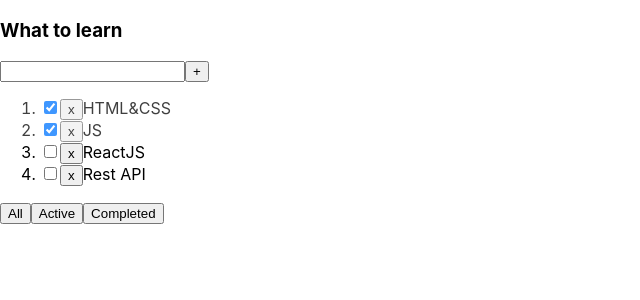
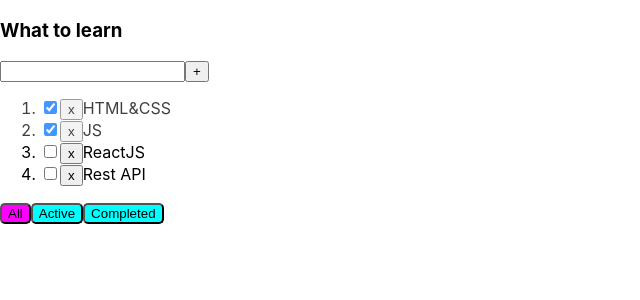
Before and after one commit to YaroshUlad/ToDoList, a React (Create React App) app: page / in a window 1280 px wide. Shown: the top 300 px of the page, without its empty margins (0-640 px from the left). Built offline with nearby package versions, Linux system fonts and the light colour scheme.

Commit message:
create filter for tasks

```diff
--- a/src/App.css
+++ b/src/App.css
@@ -21,3 +21,13 @@
 .completed {
     opacity: 75%;
 }
+
+.filter-active {
+    background-color: fuchsia;
+    border-radius: 5px;
+}
+
+.filter {
+    background-color: aqua;
+    border-radius: 5px;
+}
--- a/src/components/Button.tsx
+++ b/src/components/Button.tsx
@@ -1,8 +1,10 @@
 import React from "react";
+import {FilterType} from "./ToDoList";
 
 type ButtonPropsType = {
     buttonTitle: string
     callBack: () => void
+    classNameActivator: FilterType
 }
 
 export const Button = (props: ButtonPropsType) => {
@@ -11,7 +13,8 @@ export const Button = (props: ButtonPropsType) => {
     }
     return (
         <span>
-            <button onClick={onClickHandler}>{props.buttonTitle}</button>
+            <button className={props.classNameActivator === props.buttonTitle ? 'filter-active' : 'filter'}
+                    onClick={onClickHandler}>{props.buttonTitle}</button>
         </span>
     )
 }
--- a/src/components/ToDoList.tsx
+++ b/src/components/ToDoList.tsx
@@ -9,6 +9,8 @@ type ToDoListPropsType = {
     deleteTask: (taskId: string) => void
     isDoneChanger: (taskId: string, newIsDone: boolean) => void
 }
+
+export type FilterType = 'All' | 'Active' | 'Completed'
 
 export const ToDoList = (props: ToDoListPropsType) => {
     const [newTaskValue, setNewTaskValue] = useState<string>('')
@@ -35,6 +37,21 @@ export const ToDoList = (props: ToDoListPropsType) => {
             onClickHandlerForAddNewTask()
         }
     }
+
+    const [filter, setFilter] = useState<FilterType>('All')
+
+    const changeFilter = (filterName: FilterType) => {
+        setFilter(filterName)
+    }
+
+    let filteredData = props.data
+    if (filter === 'Active') {
+        filteredData = props.data.filter(el => !el.isDone)
+    }
+    if (filter === 'Completed') {
+        filteredData = props.data.filter(el => el.isDone)
+    }
+
     return (
         <div>
             <h3>{props.title}</h3>
@@ -48,7 +65,7 @@ export const ToDoList = (props: ToDoListPropsType) => {
             </div>
             <div>
                 <ol>
-                    {props.data.map((el, index) => {
+                    {filteredData.map((el, index) => {
                         const onChangeCheckBoxHandler = (event: ChangeEvent<HTMLInputElement>) => {
                             props.isDoneChanger(el.id, event.currentTarget.checked)
                         }
@@ -70,12 +87,10 @@ export const ToDoList = (props: ToDoListPropsType) => {
                 </ol>
             </div>
             <div>
-                <Button buttonTitle={'All'} callBack={() => {
-                }}/>
-                <Button buttonTitle={'Active'} callBack={() => {
-                }}/>
-                <Button buttonTitle={'Completed'} callBack={() => {
-                }}/>
+                <Button classNameActivator={filter} buttonTitle={'All'} callBack={() => changeFilter('All')}/>
+                <Button classNameActivator={filter} buttonTitle={'Active'} callBack={() => changeFilter('Active')}/>
+                <Button classNameActivator={filter} buttonTitle={'Completed'}
+                        callBack={() => changeFilter('Completed')}/>
             </div>
         </div>
     )
```
